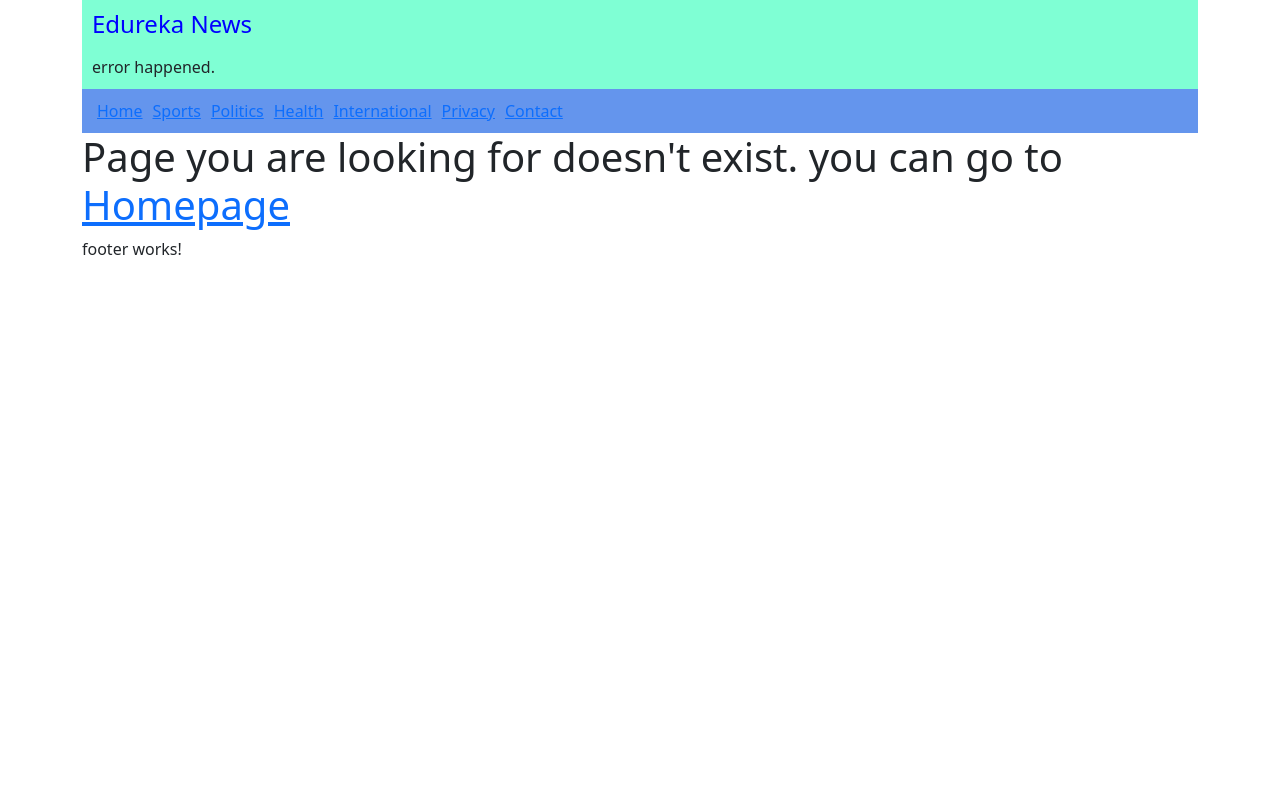
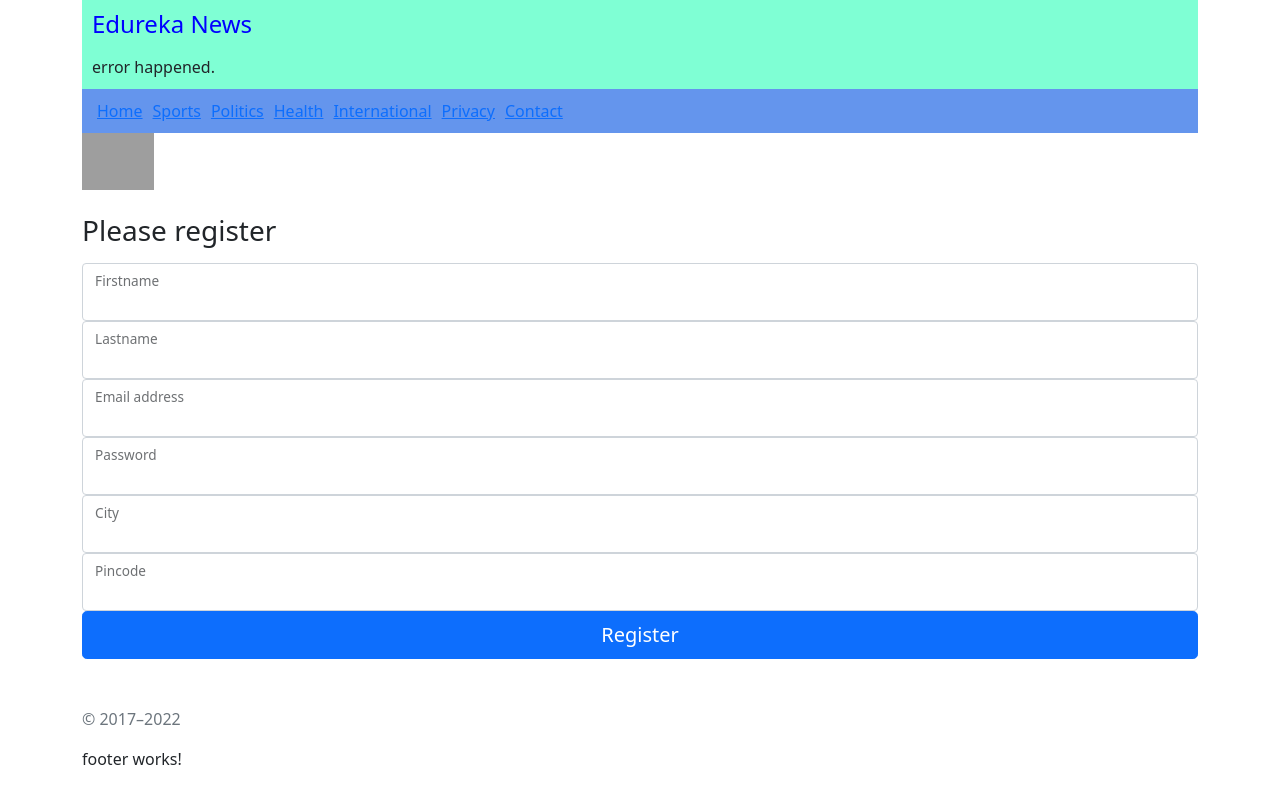
Before and after one commit to frontenddevtrainer/angular-june25, an Angular app: page /register in a window 1280 px wide. Built offline with nearby package versions, Linux system fonts and the light colour scheme; grey boxes are pictures that could not be loaded.

Commit message:
register page.

```diff
--- a/db.json
+++ b/db.json
@@ -361,10 +361,20 @@
       "category": "International"
     }
   ],
-    "users": [],
-    "ads" : [
-
+  "users": [
+    {
+      "email": "abc@def.com",
+      "password": "$2a$10$USm.4zNn6VSv3B2kt/8qzOOyDTGuTKlW3vaAO8lCPX7tMxO1nkSE6",
+      "firstName": "abc",
+      "lastName": "def",
+      "address": {
+        "city": "delhi",
+        "pincode": "110001"
+      },
+      "id": 1
+    }
   ],
+  "ads": [],
   "top-news": [
     {
       "id": "ff848d62-6b28-475a-94d7-efe927567118",
--- /dev/null
+++ b/src/app/screens/register-page/register-page.component.html
@@ -0,0 +1,43 @@
+<main class="form-signin w-100 m-auto">
+    <form [formGroup]="registerForm" (ngSubmit)="register()">
+        <img class="mb-4" src="/docs/5.2/assets/brand/bootstrap-logo.svg" alt="" width="72" height="57">
+        <h1 class="h3 mb-3 fw-normal">Please register</h1>
+
+        <div class="form-floating">
+            <input type="text" formControlName="firstName" class="form-control" id="floatingInput">
+            <label for="floatingInput">Firstname</label>
+        </div>
+
+        <div class="form-floating">
+            <input type="text" formControlName="lastName" class="form-control" id="floatingInput">
+            <label for="floatingInput">Lastname</label>
+        </div>
+
+        <div class="form-floating">
+            <input type="email" formControlName="email" class="form-control" id="floatingInput">
+            <label for="floatingInput">Email address</label>
+        </div>
+
+        <div class="form-floating">
+            <input type="password" formControlName="password" class="form-control" id="floatingPassword">
+            <label for="floatingPassword">Password</label>
+        </div>
+
+
+        <div formGroupName="address">
+
+            <div class="form-floating">
+                <input type="text" formControlName="city" class="form-control" id="floatingInput">
+                <label for="floatingInput">City</label>
+            </div>
+
+            <div class="form-floating">
+                <input type="text" formControlName="pincode" class="form-control" id="floatingInput">
+                <label for="floatingInput">Pincode</label>
+            </div>
+        </div>
+
+        <button class="w-100 btn btn-lg btn-primary" type="submit">Register</button>
+        <p class="mt-5 mb-3 text-muted">© 2017–2022</p>
+    </form>
+</main>
--- /dev/null
+++ b/src/app/screens/register-page/register-page.component.ts
@@ -0,0 +1,43 @@
+import { Component, OnInit } from '@angular/core';
+import { FormControl, FormGroup } from '@angular/forms';
+import { UserService } from 'src/app/services/user.service';
+import { RegisterForm } from 'src/interfaces/user';
+
+@Component({
+  selector: 'edureka-register-page',
+  templateUrl: './register-page.component.html',
+  styleUrls: ['./register-page.component.css']
+})
+export class RegisterPageComponent implements OnInit {
+
+  // {
+  //   firstName,
+  //   lastName,
+  //   email,
+  //   password,
+  //   address : {
+  //     city,
+  //     pincode
+  //   }
+  // }
+
+  registerForm = new FormGroup({
+      firstName : new FormControl(""),
+      lastName : new FormControl(""),
+      email : new FormControl(""),
+      password: new FormControl(""),
+      address : new FormGroup({
+          city : new FormControl(""),
+          pincode : new FormControl()
+      })
+  })
+
+  constructor( private user : UserService) { }
+
+  ngOnInit(): void {
+  }
+
+  register(){
+      this.user.register(this.registerForm.value as RegisterForm).subscribe(()=>{})
+  }
+}
--- a/src/app/services/configuration.service.ts
+++ b/src/app/services/configuration.service.ts
@@ -16,6 +16,7 @@ export class ConfigurationService {
     TOPNEWS: `${this.API_BASE_URL}/top-news`,
     PUBLIC_USERS: "https://jsonplaceholder.typicode.com/users",
     LOGIN : `${this.API_BASE_URL}/login`,
+    REGISTER : `${this.API_BASE_URL}/register`,
   }
 
 
--- a/src/app/services/user.service.ts
+++ b/src/app/services/user.service.ts
@@ -1,6 +1,6 @@
 import { Injectable } from '@angular/core';
 import { BehaviorSubject, from, interval, Observable, throwError } from 'rxjs';
-import User, { Login } from 'src/interfaces/user';
+import User, { Login, RegisterForm } from 'src/interfaces/user';
 
 import { of } from "rxjs";
 import { map } from "rxjs/operators"
@@ -19,6 +19,10 @@ export class UserService {
 
   public login( form : Login ){
     return this.http.post(this.config.URLS.LOGIN, form)
+  }
+
+  public register(form : RegisterForm) {
+    return this.http.post(this.config.URLS.REGISTER, form)
   }
 
 
```
Also changed, not shown: src/app/app-routing.module.ts (+12 -8 lines), src/app/app.module.ts (+6 -3 lines), src/interfaces/user.ts (+9 -0 lines), src/app/screens/register-page/register-page.component.css (added), 1 other file (tests, documents, lock files or other folders). Lines whose indentation alone changed are shown as unchanged.
